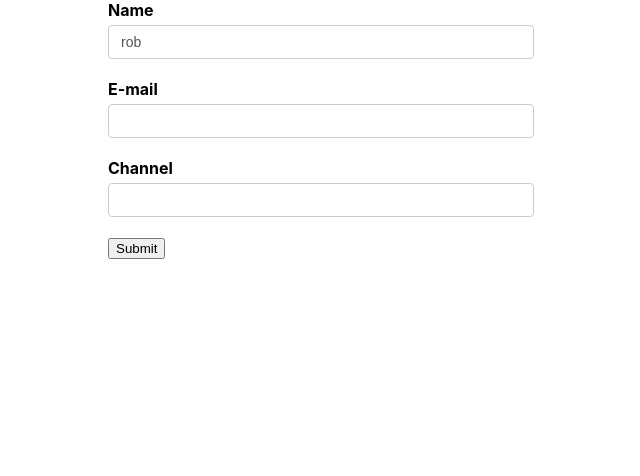
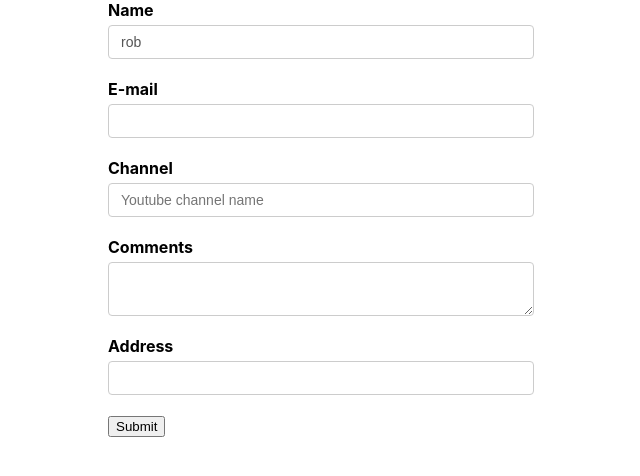
Before and after one commit to ayush-devshark/Formik-tutorial, a React (Create React App) app: page / in a window 1280 px wide. Shown: the top 476 px of the page, without its empty margins (319-959 px from the left). Built offline with nearby package versions, Linux system fonts and the light colour scheme; the HTML template or start-up script is replaced by a standard one.

Commit message:
more on Field component

```diff
--- a/src/components/YoutubeForm.js
+++ b/src/components/YoutubeForm.js
@@ -2,7 +2,13 @@
 import { Formik, Form, Field, ErrorMessage } from 'formik';
 import * as Yup from 'yup';
 
-const initialValues = { name: 'rob', email: '', channel: '' };
+const initialValues = {
+    name: 'rob',
+    email: '',
+    channel: '',
+    comments: '',
+    address: '',
+};
 const onSubmit = values => {
     console.log(values);
 };
@@ -37,9 +43,43 @@
 
                 <div className='form-control'>
                     <label htmlFor='channel'>Channel</label>
-                    <Field type='text' id='channel' name='channel' />
+                    <Field
+                        type='text'
+                        id='channel'
+                        name='channel'
+                        placeholder='Youtube channel name'
+                    />
                     <ErrorMessage name='channel' />
                 </div>
+
+                <div className='form-control'>
+                    <label htmlFor='comments'>Comments</label>
+                    <Field as='textarea' id='comments' name='comments' />
+                </div>
+
+                <div className='form-control'>
+                    <label htmlFor='address'>Address</label>
+                    <Field name='address'>
+                        {props => {
+                            const { field, form, meta } = props;
+                            console.log(props);
+                            return (
+                                <div>
+                                    <input
+                                        type='text'
+                                        id='address'
+                                        {...field}
+                                    />
+
+                                    {meta.touched && meta.error ? (
+                                        <div>{meta.error}</div>
+                                    ) : null}
+                                </div>
+                            );
+                        }}
+                    </Field>
+                </div>
+
                 <button type='submit'>Submit</button>
             </Form>
         </Formik>
```
Also changed, not shown: 1 other file (tests, documents, lock files or other folders).
